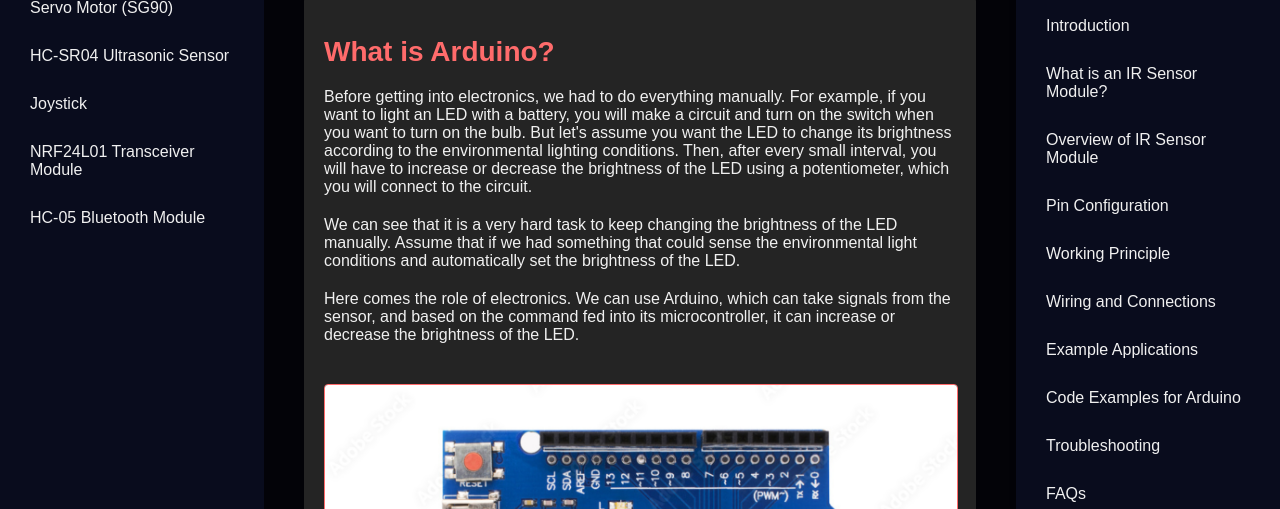
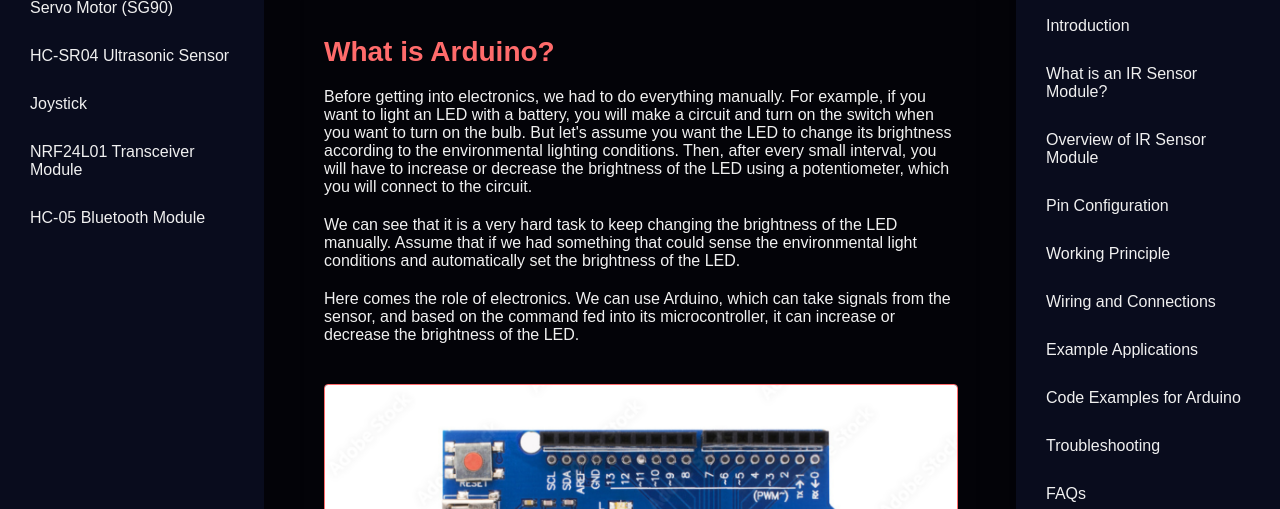
Before and after one commit to AshishNith/ficTECH--Docs, a plain HTML site: page index.html in a window 1280 px wide. Shown: the part 291-800 px from the top of the page. Drawn offline with nearby package versions, Linux system fonts and the light colour scheme; a script that the page names is missing.

Commit message:
change the background color of Arduino page

```diff
--- a/CSS/styles.css
+++ b/CSS/styles.css
@@ -73,7 +73,7 @@ html {
     font-weight: 900;
 }
 .box {
-    background-color: #242424;
+    background-color: none;
     border-radius: 8px;
     box-shadow: 0 2px 4px rgba(0, 0, 0, 0.1);
     padding: 20px;
```
